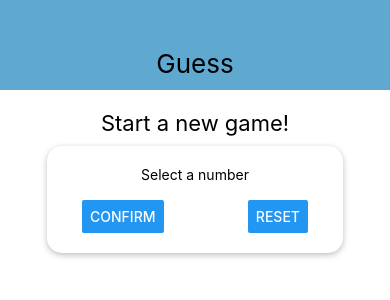
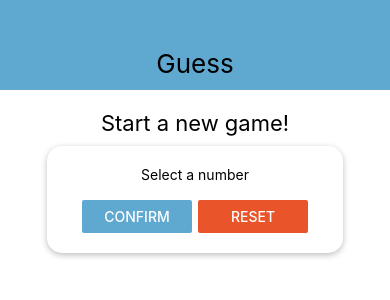
Before and after one commit to stephangriesel/guessgame-reactnative, a React Native app: screen / in a window 390 px wide. Shown: the top 300 px of the page. Built offline with nearby package versions, Linux system fonts and the light colour scheme.

Commit message:
add colour variables

```diff
--- a/components/Header.js
+++ b/components/Header.js
@@ -1,5 +1,7 @@
 import React from 'react';
 import { View, Text, StyleSheet } from 'react-native';
+
+import Colors from '../constants/colors';
 
 const Header = props => {
     return (
@@ -14,7 +16,7 @@
         width: '100%',
         height: 90,
         paddingTop: 36,
-        backgroundColor: '#5fa8cf',
+        backgroundColor: Colors.primary,
         alignItems: 'center',
         justifyContent: 'center',
     },
--- /dev/null
+++ b/constants/colors.js
@@ -0,0 +1,4 @@
+export default {
+    primary: "#5fa8cf",
+    secondary: "#ea542a"
+};
--- a/screens/StartGameScreen.js
+++ b/screens/StartGameScreen.js
@@ -2,6 +2,7 @@
 import { View, StyleSheet, Text, TextInput, Button } from 'react-native';
 
 import Card from '../components/Card';
+import Colors from '../constants/colors';
 
 const StartGameScreen = props => {
     return (
@@ -11,8 +12,8 @@
                 <Text>Select a number</Text>
                 <TextInput />
                 <View style={styles.buttonContainer}>
-                    <Button title="Confirm" onPress={() => { }} />
-                    <Button title="Reset" onPress={() => { }} />
+                    <View style={styles.singleButton}><Button title="Confirm" onPress={() => { }} color={Colors.primary} /></View>
+                    <View style={styles.singleButton}><Button title="Reset" onPress={() => { }} color={Colors.secondary} /></View>
                 </View>
             </Card>
         </View>
@@ -39,6 +40,9 @@
         width: '100%',
         justifyContent: 'space-between',
         paddingHorizontal: 15
+    },
+    singleButton: {
+        width: 110
     }
 
 });
```
